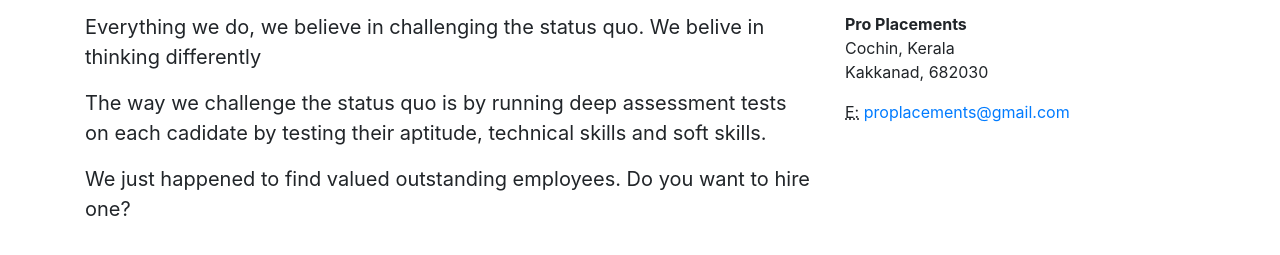
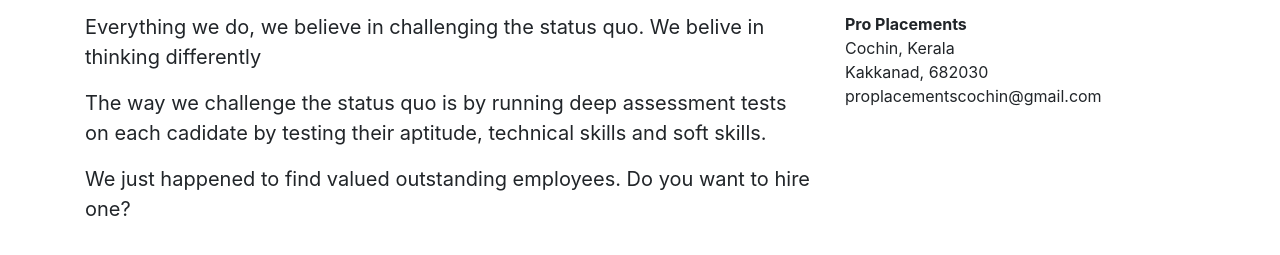
Before and after one commit to vineeth030/proplacements, a website: page index.html in a window 1280 px wide. Shown: the part 435-690 px from the top of the page. Drawn offline with Linux system fonts and the light colour scheme.

Commit message:
Update email id

```diff
--- a/index.html
+++ b/index.html
@@ -85,11 +85,8 @@
           <strong>Pro Placements</strong>
           <br>Cochin, Kerala
           <br>Kakkanad, 682030
+          <br>proplacementscochin@gmail.com
           <br>
-        </address>
-        <address>
-          <abbr title="Email">E:</abbr>
-          <a href="mailto:#">proplacements@gmail.com</a>
         </address>
       </div>
     </div>
```
